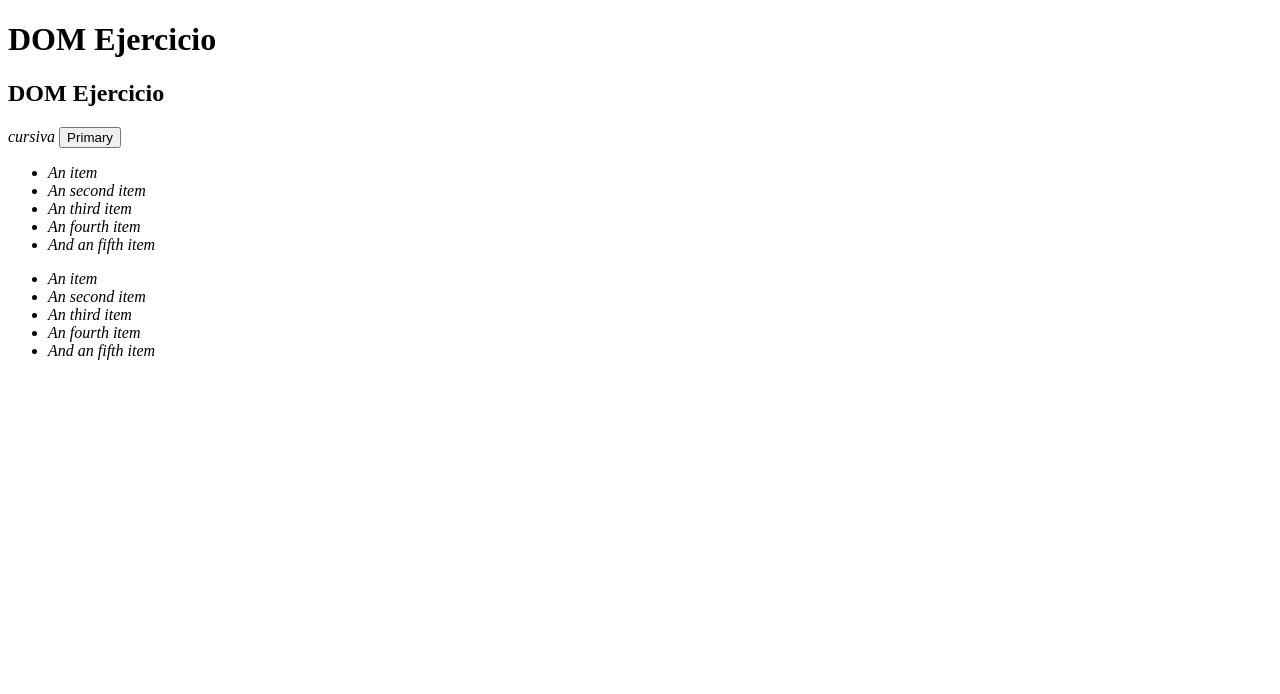
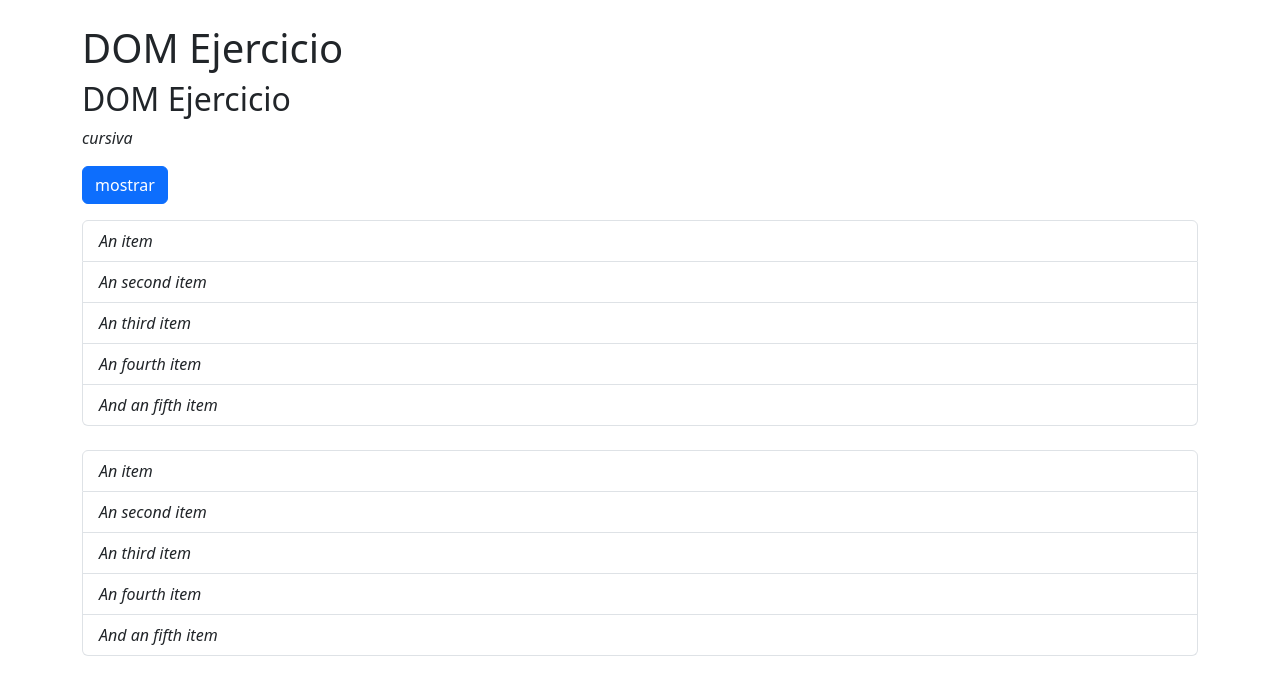
Before and after one commit to Juan-Pablo-Villanueva-Garcia/CH53_EjercicioDOM, a plain HTML site: page index.html in a window 1280 px wide. Drawn offline with nearby package versions, Linux system fonts and the light colour scheme.

Commit message:
se actualiza el README y se agrega IMAGEN

```diff
--- a/index.html
+++ b/index.html
@@ -4,18 +4,21 @@
     <meta charset="UTF-8">
     <meta name="viewport" content="width=device-width, initial-scale=1.0">
     <title>DOM - EJERCICIOS</title>
-    <link href="https://cdn.jsdelivr.net/npm/bootstrap@5.3/dist/css/bootstrap.min.css">
+    <link rel="stylesheet" href="https://cdn.jsdelivr.net/npm/bootstrap@5.3/dist/css/bootstrap.min.css">
 </head>
 <body>
-    <main class="container">
+    <main class="container py-4">
     <h1 id="encabezado1">DOM Ejercicio</h1>
     <h2 id="encabezado2">DOM Ejercicio</h2>
     <em onclick= "modifica();">cursiva<cursiva</em>
-    <button type="submit" id="btnMostrar" class="btn btn-primary">Primary</button>
-    <form>
+    <div class="my-3">
+    <button type="submit" id="btnMostrar" class="btn btn-primary">mostrar</button>
+
+</div>
 
 
-    <ul class="list-group">
+
+    <ul class="list-group mb-4">
         <li class="list-group-item">An item</li>
         <li class="list-group-item">An second item</li>
         <li class="list-group-item">An third item</li>
@@ -23,7 +26,7 @@
         <li class="list-group-item">And an fifth item</li>
     </ul>
 </hr>
-    <ul class="list-group">
+    <ul class="list-group mt-4">
         <li class="list-group-item">An item</li>
         <li class="list-group-item">An second item</li>
         <li class="list-group-item">An third item</li>
--- a/main.js
+++ b/main.js
@@ -3,21 +3,21 @@
 let btnMostar = document.getElementById("btnMostrar");
 let encabezado1 = document.getElementById("encabezado1");
 let encabezado2 = document.getElementById("encabezado2");
-let lista =document.getElementByTagName("ul");
-let elementos = document.getElementByClassName("list-group.item");
+let lista =document.getElementsByTagName("ul");
+let elementos = document.getElementsByClassName("list-group-item");
 
-let otroElemento = document.querySelector("ul>li");
+let primerElemento = document.querySelector("ul>li");
 
-let otroElemento = document.querySelectorAll("ul>li");
+let todosLosElementos = document.querySelectorAll("ul>li");
 
-console.log(otrosElementos.length);
+console.log("todosLosElementos",todosLosElementos.length);
 
-console.log("otroElemento",otroElemento);  //primero
+console.log("primerElemento",primerElemento);  //primero
 
 
 
-console.log(listas.length);//2
-console.log(listas.item(1));
+console.log(lista.length);//2
+console.log(lista.item(1));
 
 console.log(elementos.item(2));
 console.log(elementos.length);
@@ -31,7 +31,7 @@ function modifica() {
 
 //console.log(encabezado1.innerText);
 
-btnMostrar.addEventListener(click,function(event){
+btnMostrar.addEventListener("click",function(event){
     event.preventDefault();
     console.log("botón btnModificar presionado");
 });
```
Also changed, not shown: images/CAPTURA DOM.PNG (added), 1 other file.
